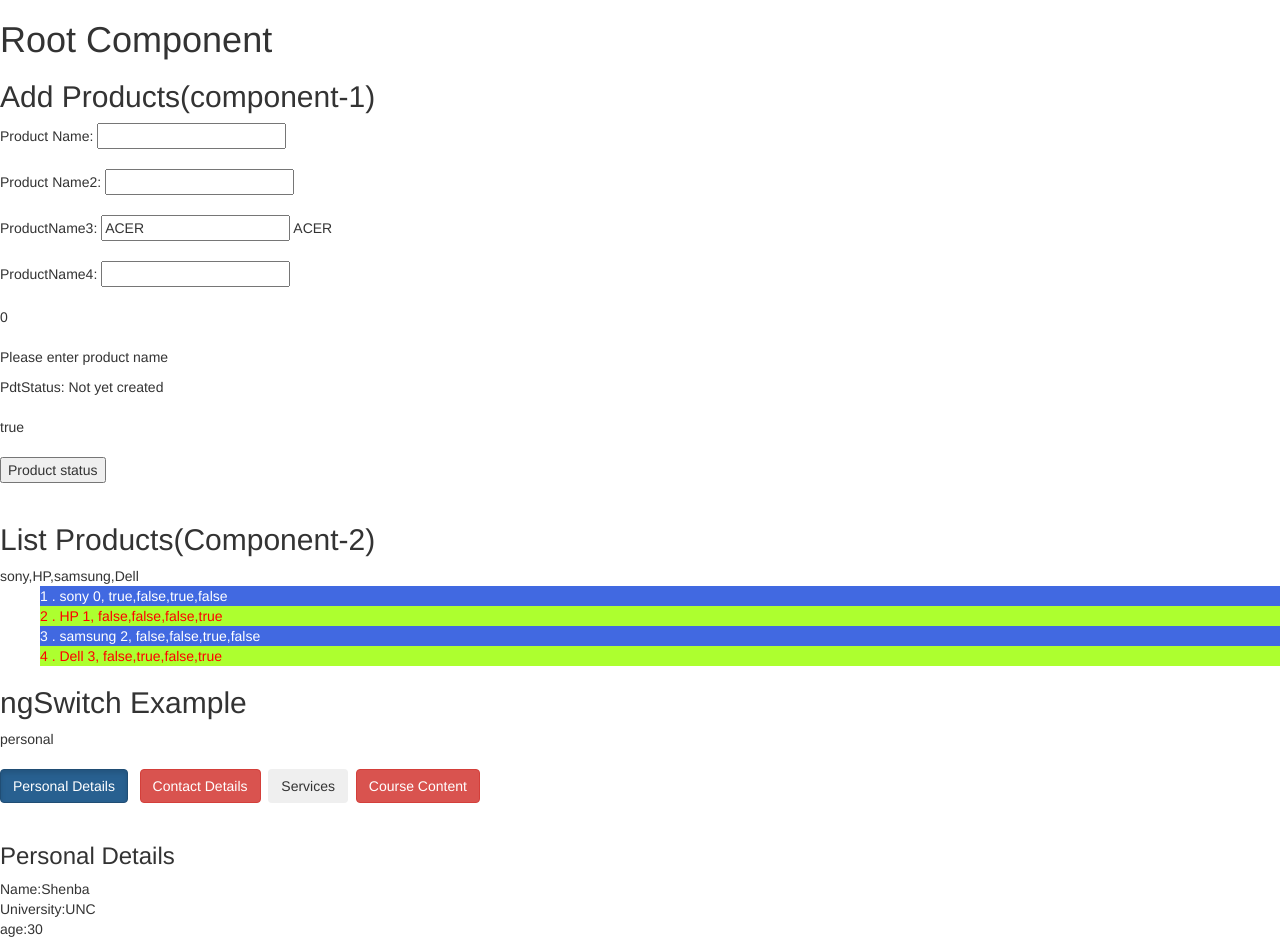
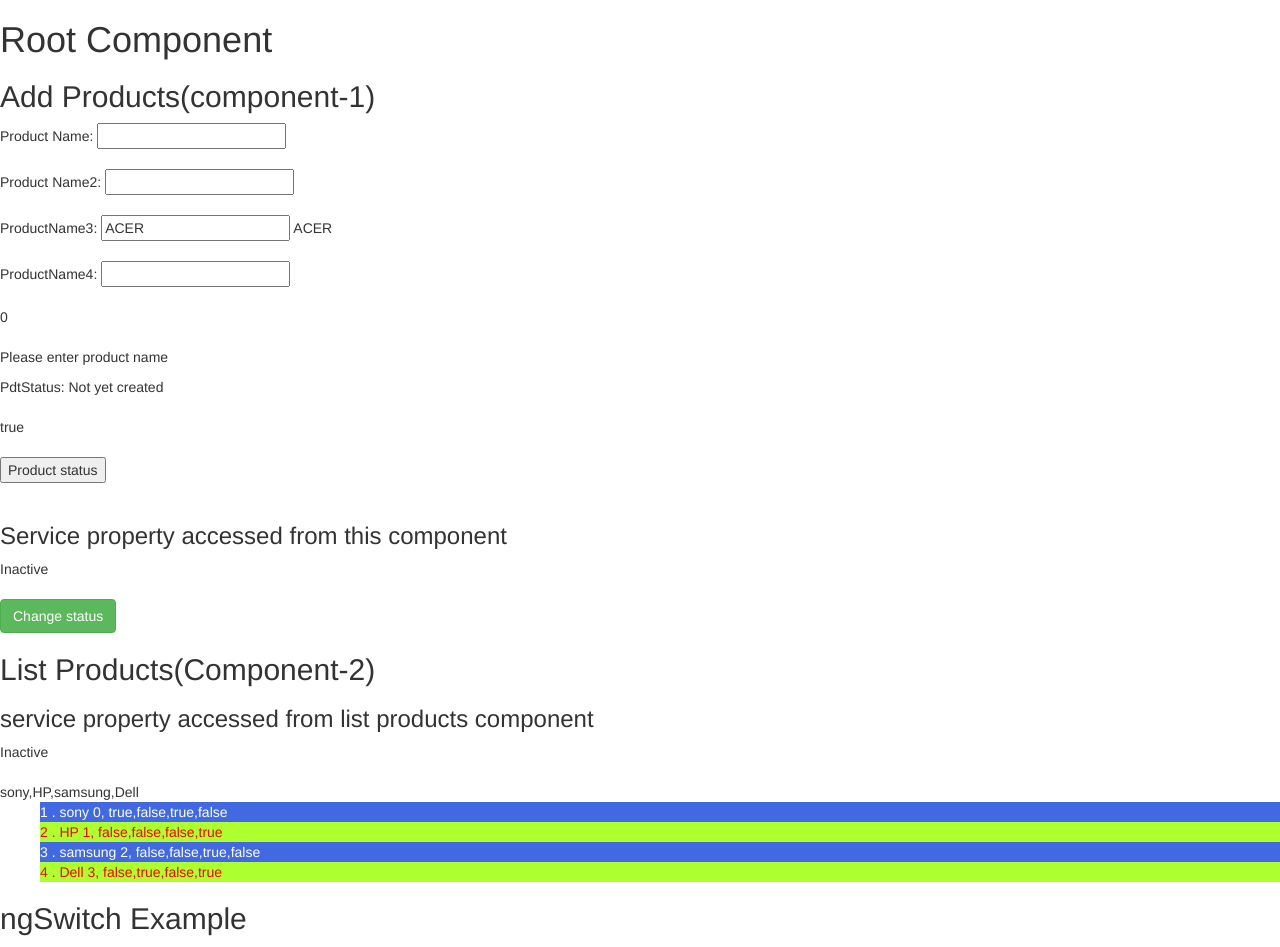
Before and after one commit to shenbagassn/angularBasics, an Angular app: page / in a window 1280 px wide. Shown: the top 947 px of the page. Built offline with nearby package versions, Linux system fonts and the light colour scheme.

Commit message:
Services

```diff
--- a/src/app/addProducts/addProducts.component.html
+++ b/src/app/addProducts/addProducts.component.html
@@ -17,3 +17,8 @@ PdtStatus: {{PdtStatus}}  <br> <br>
 {{isCreate}} <br> <br>
 
 <button (click)="createProduct(txtbox.value)" [disabled]="!isCreate" >Product status</button> <br> <br>
+
+<h3>Service property accessed from this component</h3>
+{{pdtser1.accountStatus}} <br> <br>
+
+<button class="btn btn-success " (click)="changeStatus()">Change status</button>
--- a/src/app/addProducts/addProducts.component.ts
+++ b/src/app/addProducts/addProducts.component.ts
@@ -1,5 +1,6 @@
 import { log } from "console"
 import { Component } from '@angular/core';
+import { ProductService } from "../products.service";
 
 @Component({
     selector: 'app-addproducts',
@@ -11,7 +12,9 @@ export class AddproductsComponent {
     isCreate: boolean = false;
    pdtName:string='ACER';
    pdtName2:string='';
-    constructor() {
+//pdtser1= new ProductService();
+
+    constructor(public pdtser1:ProductService) {
         console.log("Addproducts compoenent instance created");
         setTimeout(()=>{
             this.isCreate= true;
@@ -30,4 +33,7 @@ export class AddproductsComponent {
     createProduct3(){
         this.PdtStatus= "Product created as" +this.pdtName2;
     }
+    changeStatus(){
+        this.pdtser1.changeStatusService();
+    }
 }
--- a/src/app/listproducts/listproducts.component.html
+++ b/src/app/listproducts/listproducts.component.html
@@ -1,4 +1,6 @@
 <h2>List Products(Component-2)</h2>
+<h3>service property accessed from list products component</h3>
+{{pdtser2.accountStatus}} <br> <br>
 {{productLists}}
 <ul>
     <li *ngFor="let pdtArrValue of productLists;index as i,first as f,last as l,even as e,odd as o"
@@ -14,8 +16,8 @@
 {{viewmode}} <br> <br>
 <button class="btn btn-primary active">Personal Details</button> &nbsp;
 <button class="btn btn-danger" (click)="doSwitch('contact')">Contact Details</button>&nbsp;
-<button class="btn btn-"(click)="doSwitch('services')">Services</button>&nbsp;
-<button class="btn btn-danger" (click)="doSwitch('course content1')">Course Content</button> <br> <br>
+<button class="btn btn-success"(click)="doSwitch('services')">Services</button>&nbsp;
+<button class="btn " (click)="doSwitch('course content1')">Course Content</button> <br> <br>
 
 
 
--- a/src/app/listproducts/listproducts.component.ts
+++ b/src/app/listproducts/listproducts.component.ts
@@ -1,4 +1,5 @@
 import { Component, OnInit } from '@angular/core';
+import { ProductService } from '../products.service';
 
 @Component({
   selector: 'app-listproducts',
@@ -8,7 +9,9 @@ import { Component, OnInit } from '@angular/core';
 export class ListproductsComponent implements OnInit {
 productLists:string[]=["sony","HP","samsung","Dell"];
 viewmode:string='personal';
-  constructor() { }
+//pdtser2= new ProductService;//manually create object in normal way
+  constructor(public pdtser2:ProductService) //single ton object
+  { }
 
   ngOnInit(): void {
   }
--- /dev/null
+++ b/src/app/products.service.ts
@@ -0,0 +1,16 @@
+import { Injectable } from "@angular/core";
+
+@Injectable({
+    providedIn:"root"
+})
+export class ProductService{
+    accountStatus="Inactive";
+    constructor(){
+        console.log("product service instance created");
+
+    }
+    changeStatusService(){
+        this.accountStatus= this.accountStatus=="Inactive"?"Active":"Inactive";
+    }
+
+}
```
